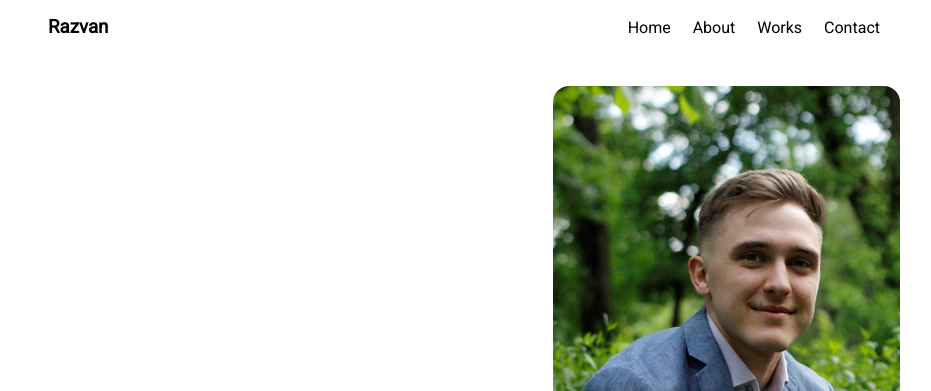
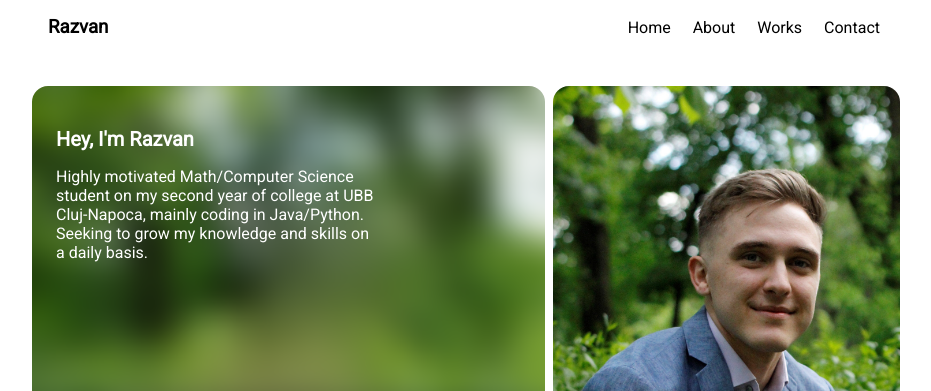
Before and after one commit to MuresanRazv/LandingPageBitStone, a plain HTML site: page main.html in a window 1280 px wide. Shown: the top 391 px of the page, without its empty margins (174-1105 px from the left). Drawn offline with Linux system fonts and the light colour scheme; the site is published under a folder, as on GitHub Pages, so addresses that start at the root find nothing.

Commit message:
fixed css link

```diff
--- a/css/main.css
+++ b/css/main.css
@@ -101,7 +101,7 @@ nav li:last-of-type {
     margin-right: 0.5rem;
 
     /* styling */
-    background-image: url("/images/formal_photo_of_me2_blurred.png");
+    background-image: url("../images/formal_photo_of_me2_blurred.png");
     background-size: cover;
 }
 
```
